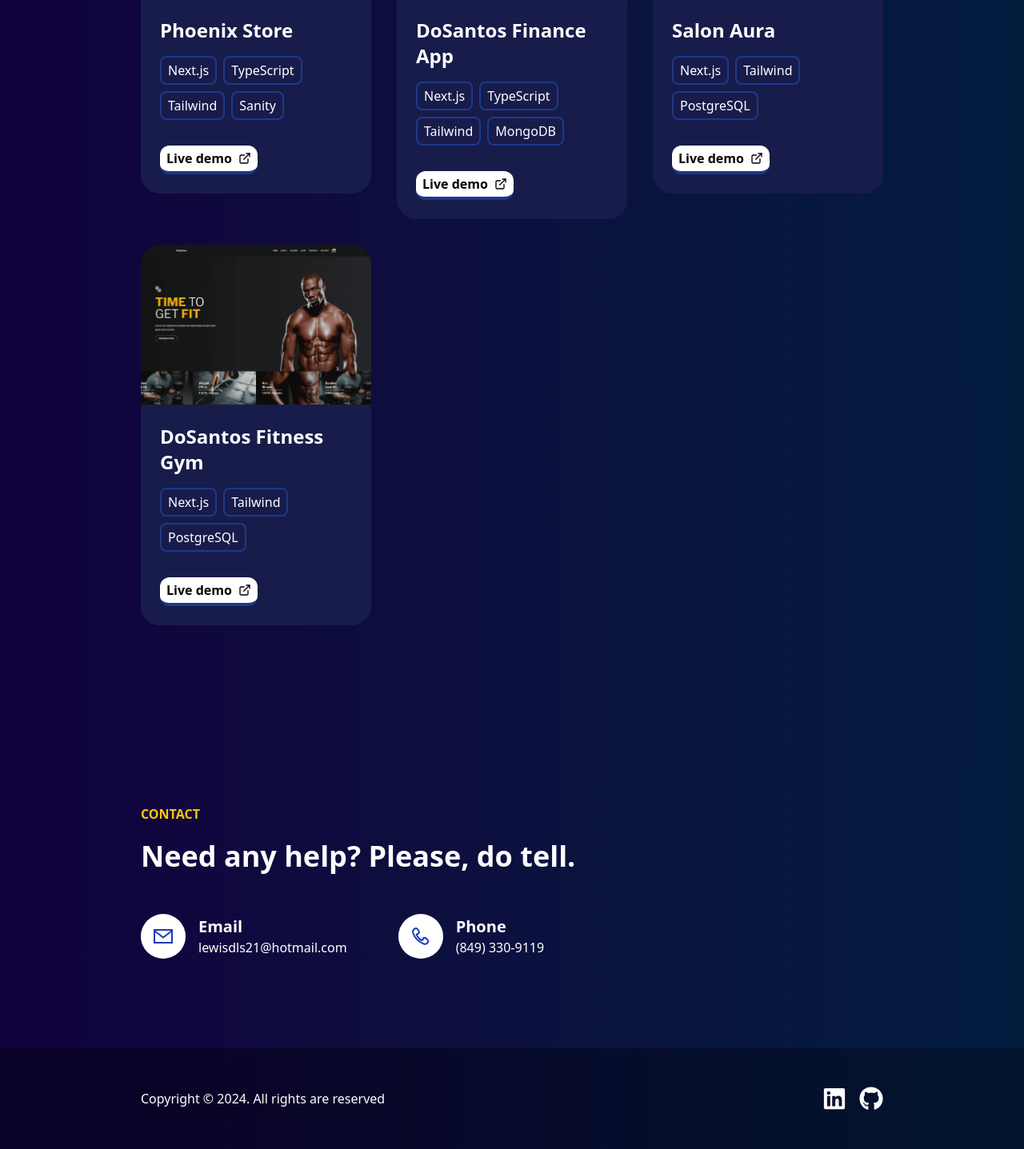
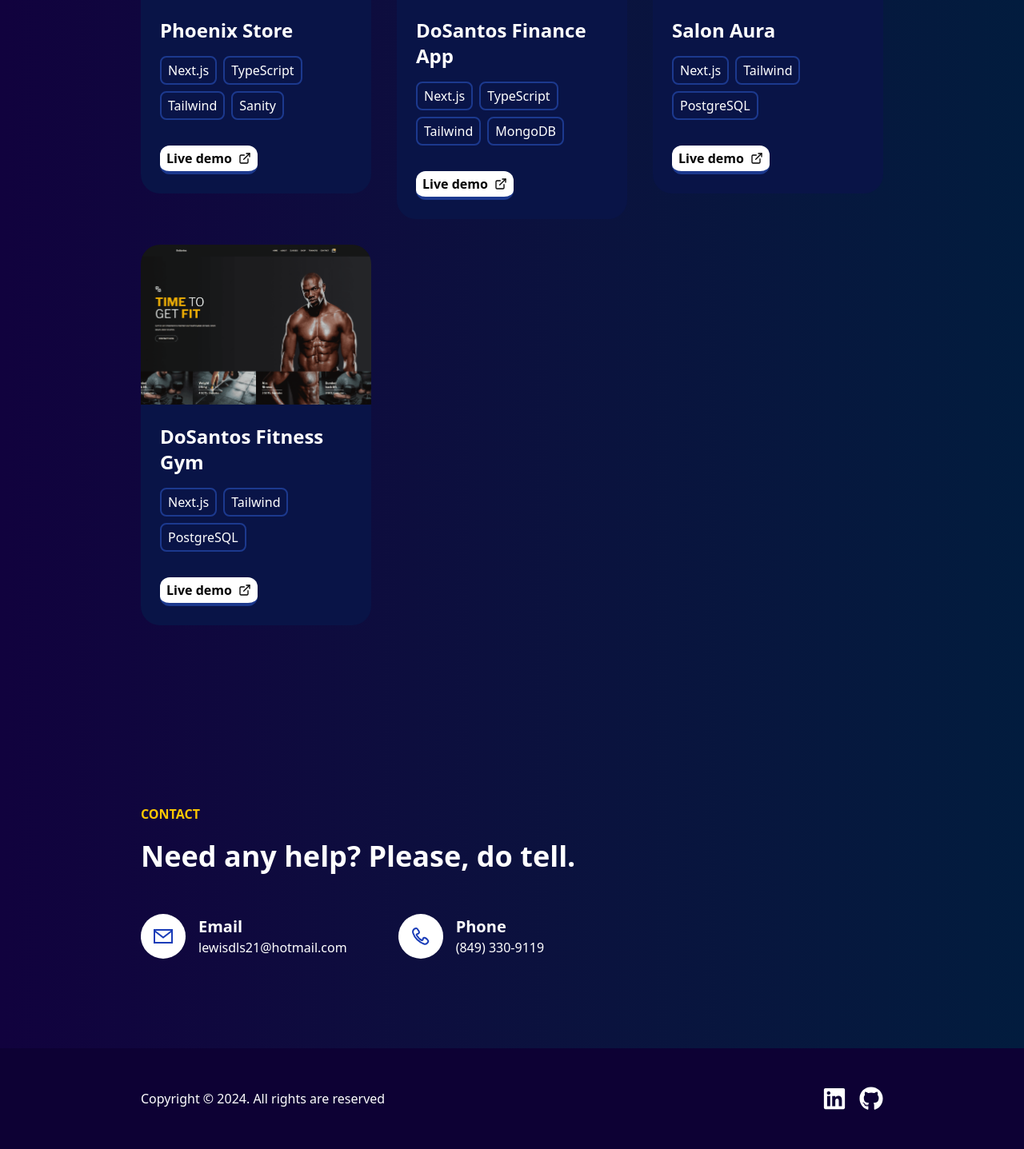
Before and after one commit to lewisdls/portfolio, a React (Vite) app: page / in a window 1280 px wide. Shown: the part 1874-3311 px from the top of the page at 80% size. Built offline with nearby package versions, Linux system fonts and the light colour scheme.

Commit message:
Changing background colors in navbar and footer

```diff
--- a/src/components/Footer.jsx
+++ b/src/components/Footer.jsx
@@ -2,7 +2,7 @@ import { FaLinkedin, FaGithub } from "react-icons/fa";
 
 const Footer = () => {
   return (
-    <div className="text-white py-12 px-10 lg:px-44 flex flex-col lg:flex-row gap-8 lg:gap-0 items-center justify-between bg-gradient-to-r from-[#0a0126] to-[#01152f]">
+    <div className="text-white py-12 px-10 lg:px-44 flex flex-col lg:flex-row gap-8 lg:gap-0 items-center justify-between bg-[#0d0134]">
       <p>Copyright © 2024. All rights are reserved</p>
       <div className="flex items-center gap-8 lg:gap-4">
         <a
--- a/src/components/Navbar.jsx
+++ b/src/components/Navbar.jsx
@@ -17,7 +17,7 @@ const Navbar = () => {
 
   return (
     <div
-      className={`fixed text-white p-4 md:px-12 md:py-8 w-full z-10 ${navbar ? "bg-gradient-to-r from-[#0a0126] to-[#01152f]" : "bg-transparent"}`}
+      className={`fixed text-white p-4 md:px-12 md:py-8 w-full z-10 ${navbar ? "bg-[#0d0134]" : "bg-transparent"}`}
     >
       <div
         className={`hidden lg:flex items-center justify-end gap-8 text-lg font-medium tracking-wide`}
@@ -34,7 +34,7 @@ const Navbar = () => {
         {open ? <AiOutlineClose /> : <AiOutlineMenu />}
       </div>
       <div
-        className={`absolute lg:hidden left-0 right-0 h-[calc(100vh-50px)] bg-gradient-to-r from-[#0a0126] to-[#01152f] flex flex-col items-center justify-center gap-8 font-medium text-lg transition-all duration-700 ${open ? "translate-x-0" : "translate-x-full"}`}
+        className={`absolute lg:hidden left-0 right-0 h-[calc(100vh-50px)] bg-[#0d0134] flex flex-col items-center justify-center gap-8 font-medium text-lg transition-all duration-700 ${open ? "translate-x-0" : "translate-x-full"}`}
       >
         <a
           className={`text-center hover:text-white transform transition-all cursor-pointer`}
--- a/src/components/Projects.jsx
+++ b/src/components/Projects.jsx
@@ -35,7 +35,7 @@ const Projects = () => {
             src="/store.png"
             alt=""
           />
-          <div className="flex flex-col gap-4 p-6 bg-[#181c4a] rounded-b-3xl w-full">
+          <div className="flex flex-col gap-4 p-6 bg-[#091447] rounded-b-3xl w-full">
             <h3 className="font-semibold text-2xl">Phoenix Store</h3>
             <div className="flex flex-col lg:flex-row gap-2">
               <div className="flex gap-2 flex-wrap">
@@ -71,7 +71,7 @@ const Projects = () => {
             src="/finance.png"
             alt=""
           />
-          <div className="flex flex-col gap-4 p-6 bg-[#181c4a] rounded-b-3xl w-full">
+          <div className="flex flex-col gap-4 p-6 bg-[#091447] rounded-b-3xl w-full">
             <h3 className="font-semibold text-2xl">DoSantos Finance App</h3>
             <div className="flex flex-col lg:flex-row gap-2">
               <div className="flex gap-2 flex-wrap">
@@ -107,7 +107,7 @@ const Projects = () => {
             src="/salon-aura.jpeg"
             alt=""
           />
-          <div className="flex flex-col gap-4 p-6 bg-[#181c4a] rounded-b-3xl w-full">
+          <div className="flex flex-col gap-4 p-6 bg-[#091447] rounded-b-3xl w-full">
             <h3 className="font-semibold text-2xl">Salon Aura</h3>
             <div className="flex flex-col lg:flex-row gap-2">
               <div className="flex gap-2 flex-wrap">
@@ -140,7 +140,7 @@ const Projects = () => {
             src="/fitness.png"
             alt=""
           />
-          <div className="flex flex-col gap-4 p-6 bg-[#181c4a] rounded-b-3xl w-full">
+          <div className="flex flex-col gap-4 p-6 bg-[#091447] rounded-b-3xl w-full">
             <h3 className="font-semibold text-2xl">DoSantos Fitness Gym</h3>
             <div className="flex flex-col lg:flex-row gap-2">
               <div className="flex gap-2 flex-wrap">
```
